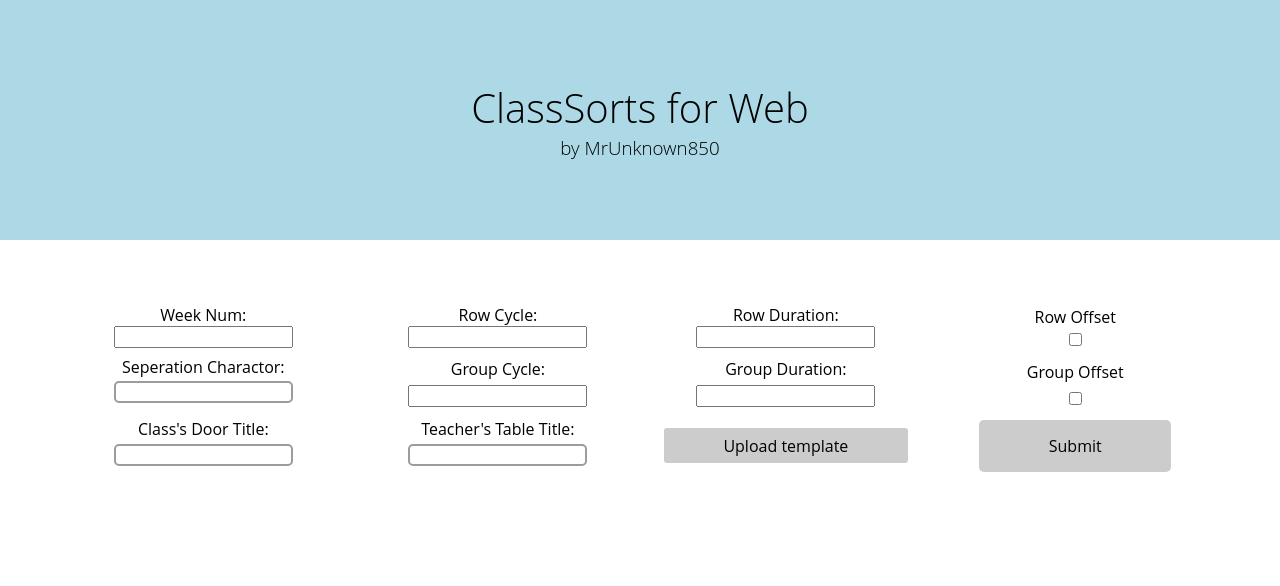
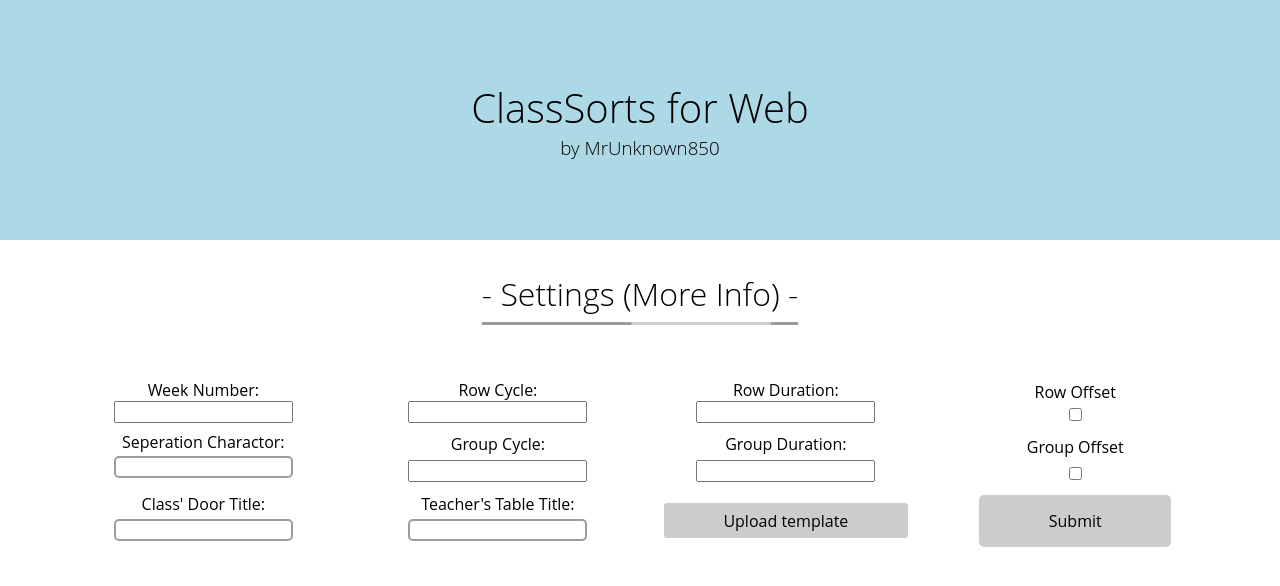
Before and after one commit to mrunknown850/ClassSorts, a Flask app: page / in a window 1280 px wide. Shown: the top 586 px of the page. Run offline with Flask 3, Linux system fonts and the light colour scheme.

Commit message:
Added the final touches

```diff
--- a/api/tools.py
+++ b/api/tools.py
@@ -134,6 +134,7 @@ def write_html(tbl_arrange: dict, classEntrance: str, teachersTable: str,
                     'href="{{ url_for(\'static\', filename=\'style.css\')}}">'
                     '<link rel="stylesheet" type="text/css" '
                     'href="{{ url_for(\'static\', filename=\'print.css\')}}">'
+                    '<title>Output | ClassSorts</title>'
                     '</head><body class="grid">')
     body = ""
     END_SECTION = r'</body></html>'
--- a/static/print.css
+++ b/static/print.css
@@ -1,6 +1,7 @@
 * {
     font-family: 'Open Sans';
 }
+
 
 /* ROWS */
 .grid {
--- a/static/style.css
+++ b/static/style.css
@@ -8,6 +8,19 @@ h1 {
     display: block;
     font-weight: lighter;
     font-size: 2.5em;
+}
+
+.smallTitle {
+    text-align: center;
+    margin: 1em;
+    font-size: 2em;
+    text-decoration: underline #9c9c9c;
+    text-underline-offset: 0.5em;
+}
+
+a {
+    color: black;
+    text-decoration: underline #ccc;
 }
 
 h3 {
--- a/templates/main.html
+++ b/templates/main.html
@@ -4,7 +4,8 @@
 <head>
     <meta charset="UTF-8">
     <meta name="viewport" content="width=device-width, initial-scale=1.0">
-    <title>Test</title>
+    <title>Homepage | ClassSorts</title>
+    <link rel="shortcut icon" href="{{ url_for('static', filename='favicon.ico')}}" type="image/x-icon">
 
     <link rel="stylesheet" type="text/css" href="{{ url_for('static', filename='style.css')}}">
 </head>
@@ -15,6 +16,7 @@
         <h3>by MrUnknown850</h3>
     </div>
 
+    <h1 class="smallTitle"> - Settings (<a href="https://github.com/mrunknown850/ClassSorts/blob/web-server/.github/websiteGuide.md" target="_blank">More Info</a>) - </h1>
     <form action="\process" method="POST" enctype="multipart/form-data" class="options">
         <label class="file-upload" id="fileUp">
             <input type="file" name="fileUpload" id="uploadInput" required>
@@ -23,7 +25,7 @@
 
 
         <div class="opt" id="weekNum">
-            <p>Week Num:</p>
+            <p>Week Number:</p>
             <input name="weekNum" type="number" required>
         </div>
         <div class="opt" id="sepChar">
@@ -51,7 +53,7 @@
 
 
         <div class="opt" id="classT">
-            <p>Class's Door Title:</p>
+            <p>Class' Door Title:</p>
             <input type="text" pattern="[A-Za-z0-9]+" required name="classT">
         </div>
         <div class="opt" id="teachT">
```
Also changed, not shown: .github/websiteGuide.md (added), static/favicon.ico (added).
